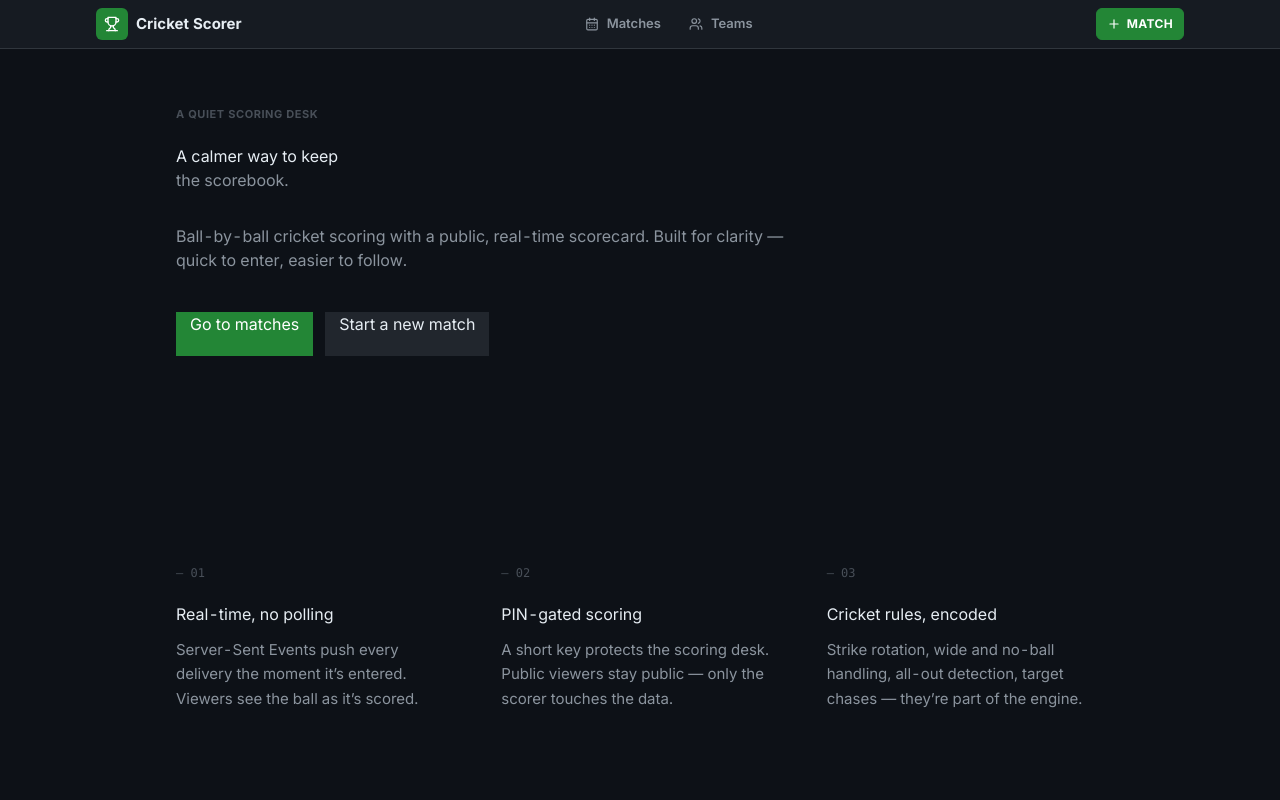
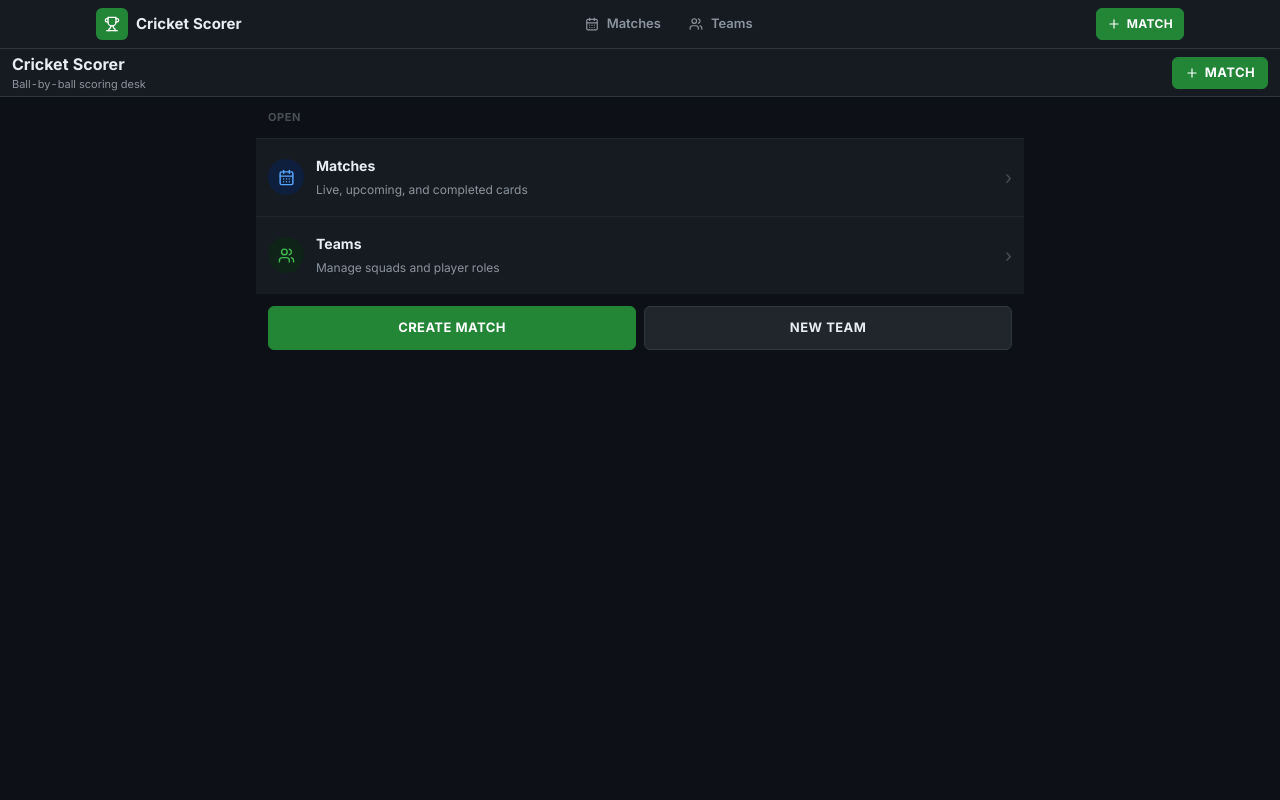
Before and after one commit to Jamaludheen2426/cric-score_frontend, a Next.js app: page / in a window 1280 px wide. Shown: the top 800 px of the page. Built offline with nearby package versions, Linux system fonts and the light colour scheme.

Commit message:
update ui

```diff
--- a/src/app/matches/[id]/score/score-page-content.tsx
+++ b/src/app/matches/[id]/score/score-page-content.tsx
@@ -29,7 +29,7 @@ export function ScorePageContent({ matchId }: { matchId: number }) {
   const [liveData, setLiveData] = useState<LiveScore | null>(null);
 
   const { data: match, isLoading } = useMatch(matchId);
-  const { data: initialLiveScore } = useLiveScore(match?.share_token || '');
+  const { data: initialLiveScore, refetch: refetchLiveScore, isFetching: isLiveFetching } = useLiveScore(match?.share_token || '');
 
   useEffect(() => { if (initialLiveScore) setLiveData(initialLiveScore); }, [initialLiveScore]);
 
@@ -65,13 +65,19 @@ export function ScorePageContent({ matchId }: { matchId: number }) {
   const willCompleteOver = (ball: any) =>
     (currentOver?.legal_balls || 0) + (!ball.is_wide && !ball.is_noball ? 1 : 0) >= 6;
 
+  const refreshLiveScore = async () => {
+    const fresh = await refetchLiveScore();
+    if (fresh.data) setLiveData(fresh.data);
+  };
+
   const handleBall = (data: any) => {
     if (data.is_wicket) {
       setPendingBall(data);
       setShowWicketModal(true);
     } else {
       addBall.mutate(data, {
-        onSuccess: (res: any) => {
+        onSuccess: async (res: any) => {
+          await refreshLiveScore();
           // Innings/match closed, no new bowler needed.
           if (res?.allOut || res?.oversFinished || res?.targetReached) return;
           if (willCompleteOver(data)) {
@@ -86,7 +92,8 @@ export function ScorePageContent({ matchId }: { matchId: number }) {
     setShowWicketModal(false);
     const ball = { ...(pendingBall || { runs: 0 }), ...wicketData };
     addBall.mutate(ball, {
-      onSuccess: (res: any) => {
+      onSuccess: async (res: any) => {
+        await refreshLiveScore();
         if (res?.allOut || res?.oversFinished || res?.targetReached) return;
         if (willCompleteOver(ball)) setShowBowlerModal(true);
       },
@@ -140,6 +147,11 @@ export function ScorePageContent({ matchId }: { matchId: number }) {
       {/* ACTIVE SCORING */}
       {(match.status === 'live' || liveData) && currentInnings && liveData && (
         <div>
+          {(addBall.isPending || isLiveFetching) && (
+            <div className="sticky top-0 z-40 border-b border-[var(--green)] bg-[#0f2318] px-3 py-1.5 text-center text-[11px] font-bold uppercase tracking-[0.05em] text-[var(--green-text)]">
+              Updating score
+            </div>
+          )}
           <ScoreHeader liveData={liveData} match={match} />
 
           {currentOver && (
@@ -178,9 +190,13 @@ export function ScorePageContent({ matchId }: { matchId: number }) {
             <>
               <BallInputPanel
                 onBall={handleBall}
-                onUndo={() => { if (confirm('Undo the last ball?')) undoBall.mutate(); }}
-                disabled={addBall.isPending}
-                isLoading={addBall.isPending}
+                onUndo={() => {
+                  if (confirm('Undo the last ball?')) {
+                    undoBall.mutate(undefined, { onSuccess: refreshLiveScore });
+                  }
+                }}
+                disabled={addBall.isPending || undoBall.isPending || isLiveFetching}
+                isLoading={addBall.isPending || undoBall.isPending || isLiveFetching}
                 canUndo={(currentOver?.legal_balls ?? 0) > 0 || (liveData?.currentOverBalls?.length ?? 0) > 0}
               />
             </>
@@ -210,7 +226,7 @@ export function ScorePageContent({ matchId }: { matchId: number }) {
           <ScoreHeader liveData={liveData} match={match} />
           <section className="m-3 rounded-lg border border-[var(--border-subtle)] bg-[var(--bg-card)] p-3">
             <p className="eyebrow mb-3">Innings closed</p>
-            <h2 className="text-h2 mb-3">
+            <h2 className="mb-3 text-[16px] font-bold text-[var(--text-primary)]">
               {(liveData?.innings?.length ?? 0) < 2 ? 'Time for the chase.' : 'Both teams have batted.'}
             </h2>
             <p className="mb-3 mt-1 max-w-md text-[13px] text-[var(--text-secondary)]">
--- a/src/app/page.tsx
+++ b/src/app/page.tsx
@@ -1,73 +1,53 @@
 import Link from 'next/link';
+import { CalendarDays, Plus, Users } from 'lucide-react';
 
 export default function Home() {
   return (
-    <div className="page">
-      {/* HERO — restrained, centered-left, generous whitespace */}
-      <section className="pt-12 pb-28 max-w-[920px] rise">
-        <p className="eyebrow mb-6">a quiet scoring desk</p>
+    <div className="min-h-screen bg-[var(--bg-app)]">
+      <header className="flex h-12 items-center justify-between border-b border-[var(--border)] bg-[var(--bg-card)] px-3">
+        <div>
+          <h1 className="text-[16px] font-bold text-[var(--text-primary)]">Cricket Scorer</h1>
+          <p className="text-[11px] text-[var(--text-secondary)]">Ball-by-ball scoring desk</p>
+        </div>
+        <Link href="/matches/create" className="btn btn-primary h-8 px-3">
+          <Plus size={14} /> Match
+        </Link>
+      </header>
 
-        <h1 className="text-hero mb-8">
-          A calmer way to keep
-          <br />
-          <span className="font-normal text-ink-soft">the scorebook.</span>
-        </h1>
+      <main className="mx-auto max-w-3xl">
+        <section className="border-b border-[var(--border-subtle)] px-3 py-3">
+          <p className="text-[11px] font-bold uppercase tracking-[0.05em] text-[var(--text-muted)]">Open</p>
+        </section>
 
-        <p className="text-lead text-ink-soft max-w-[640px] mb-10">
-          Ball-by-ball cricket scoring with a public, real-time scorecard.
-          Built for clarity — quick to enter, easier to follow.
-        </p>
+        <div className="divide-y divide-[var(--border-subtle)] bg-[var(--bg-card)]">
+          <Link href="/matches" className="flex items-center gap-3 px-3 py-4 hover:bg-[var(--bg-elevated)]">
+            <span className="grid h-9 w-9 place-items-center rounded-full bg-[#0d1f3c] text-[var(--blue-text)]">
+              <CalendarDays size={17} />
+            </span>
+            <span className="min-w-0 flex-1">
+              <span className="block text-[14px] font-bold text-[var(--text-primary)]">Matches</span>
+              <span className="text-[12px] text-[var(--text-secondary)]">Live, upcoming, and completed cards</span>
+            </span>
+            <span className="text-[18px] text-[var(--text-muted)]">›</span>
+          </Link>
 
-        <div className="flex flex-wrap items-center gap-3">
-          <Link href="/matches" className="btn-primary btn-lg">
-            Go to matches
-          </Link>
-          <Link href="/matches/create" className="btn-secondary btn-lg">
-            Start a new match
+          <Link href="/teams" className="flex items-center gap-3 px-3 py-4 hover:bg-[var(--bg-elevated)]">
+            <span className="grid h-9 w-9 place-items-center rounded-full bg-[#0f2318] text-[var(--green-text)]">
+              <Users size={17} />
+            </span>
+            <span className="min-w-0 flex-1">
+              <span className="block text-[14px] font-bold text-[var(--text-primary)]">Teams</span>
+              <span className="text-[12px] text-[var(--text-secondary)]">Manage squads and player roles</span>
+            </span>
+            <span className="text-[18px] text-[var(--text-muted)]">›</span>
           </Link>
         </div>
-      </section>
 
-      <div className="hr" />
-
-      {/* FEATURE GRID — generous, restrained, content-led */}
-      <section className="py-24 grid md:grid-cols-3 gap-x-12 gap-y-16 rise rise-d1">
-        {[
-          {
-            n: '01',
-            t: 'Real-time, no polling',
-            d: 'Server-Sent Events push every delivery the moment it’s entered. Viewers see the ball as it’s scored.',
-          },
-          {
-            n: '02',
-            t: 'PIN-gated scoring',
-            d: 'A short key protects the scoring desk. Public viewers stay public — only the scorer touches the data.',
-          },
-          {
-            n: '03',
-            t: 'Cricket rules, encoded',
-            d: 'Strike rotation, wide and no-ball handling, all-out detection, target chases — they’re part of the engine.',
-          },
-        ].map((f) => (
-          <article key={f.n}>
-            <div className="text-[12px] font-mono text-ink-mute mb-5">— {f.n}</div>
-            <h3 className="text-h3 mb-3">{f.t}</h3>
-            <p className="text-ink-soft text-[15px] leading-relaxed">{f.d}</p>
-          </article>
-        ))}
-      </section>
-
-      <div className="hr" />
-
-      {/* QUIET PULL QUOTE */}
-      <section className="py-28 max-w-[840px] rise rise-d2">
-        <p className="eyebrow mb-6">design note</p>
-        <p className="text-[clamp(22px,2.6vw,32px)] leading-[1.35] text-ink">
-          The best scoring tools{' '}
-          <span className="text-ink-soft">get out of the way.</span>{' '}
-          You enter a ball; everyone watching sees the result a moment later. That’s it. Everything else is restraint.
-        </p>
-      </section>
+        <section className="mt-3 grid grid-cols-2 gap-2 px-3">
+          <Link href="/matches/create" className="btn btn-primary h-11">Create Match</Link>
+          <Link href="/teams/create" className="btn btn-secondary h-11">New Team</Link>
+        </section>
+      </main>
     </div>
   );
 }
--- a/src/components/scoring/BallInputPanel.tsx
+++ b/src/components/scoring/BallInputPanel.tsx
@@ -32,6 +32,11 @@ export function BallInputPanel({ onBall, onUndo, disabled, isLoading, canUndo }:
   return (
     <section className="fixed bottom-0 left-0 right-0 z-50 border-t border-[var(--border)] bg-[var(--bg-card)] px-3 pb-4 pt-2">
       <div className="mx-auto max-w-[960px]">
+        {isLoading && (
+          <div className="mb-2 flex items-center justify-center gap-2 rounded-md border border-[var(--green)] bg-[#0f2318] px-3 py-2 text-[11px] font-bold uppercase tracking-[0.05em] text-[var(--green-text)]">
+            <span className="live-dot" /> Posting ball
+          </div>
+        )}
         <div className="mb-2 flex gap-1.5">
           {RUNS.map(r => (
             <button key={r} disabled={disabled} onClick={() => setRuns(r)} className={`h-11 flex-1 rounded-md border text-[16px] font-bold ${runs === r ? 'border-[var(--green-bright)] bg-[#1a3a1a] text-[var(--green-text)]' : 'border-[var(--border)] bg-[var(--bg-elevated)] text-[var(--text-primary)]'}`}>{r}</button>
--- a/src/lib/queries.ts
+++ b/src/lib/queries.ts
@@ -79,7 +79,8 @@ export function useLiveScore(shareToken: string) {
     queryKey: ['live', shareToken],
     queryFn: () => matchesApi.liveScore(shareToken),
     enabled: !!shareToken,
-    refetchInterval: false, // SSE handles updates
+    refetchInterval: false,
+    staleTime: 0,
   });
 }
 
@@ -88,10 +89,12 @@ export function useScoringActions(token: string, matchId: number) {
   const qc = useQueryClient();
   const api = scoringApi(token);
 
-  const invalidate = () => {
-    qc.invalidateQueries({ queryKey: ['matches', matchId] });
-    qc.invalidateQueries({ queryKey: ['live'] });
-    qc.invalidateQueries({ queryKey: ['summary'] });
+  const invalidate = async () => {
+    await Promise.all([
+      qc.invalidateQueries({ queryKey: ['matches', matchId] }),
+      qc.invalidateQueries({ queryKey: ['live'] }),
+      qc.invalidateQueries({ queryKey: ['summary'] }),
+    ]);
   };
 
   const startMatch = useMutation({ mutationFn: (data: any) => api.start(matchId, data), onSuccess: invalidate });
```
